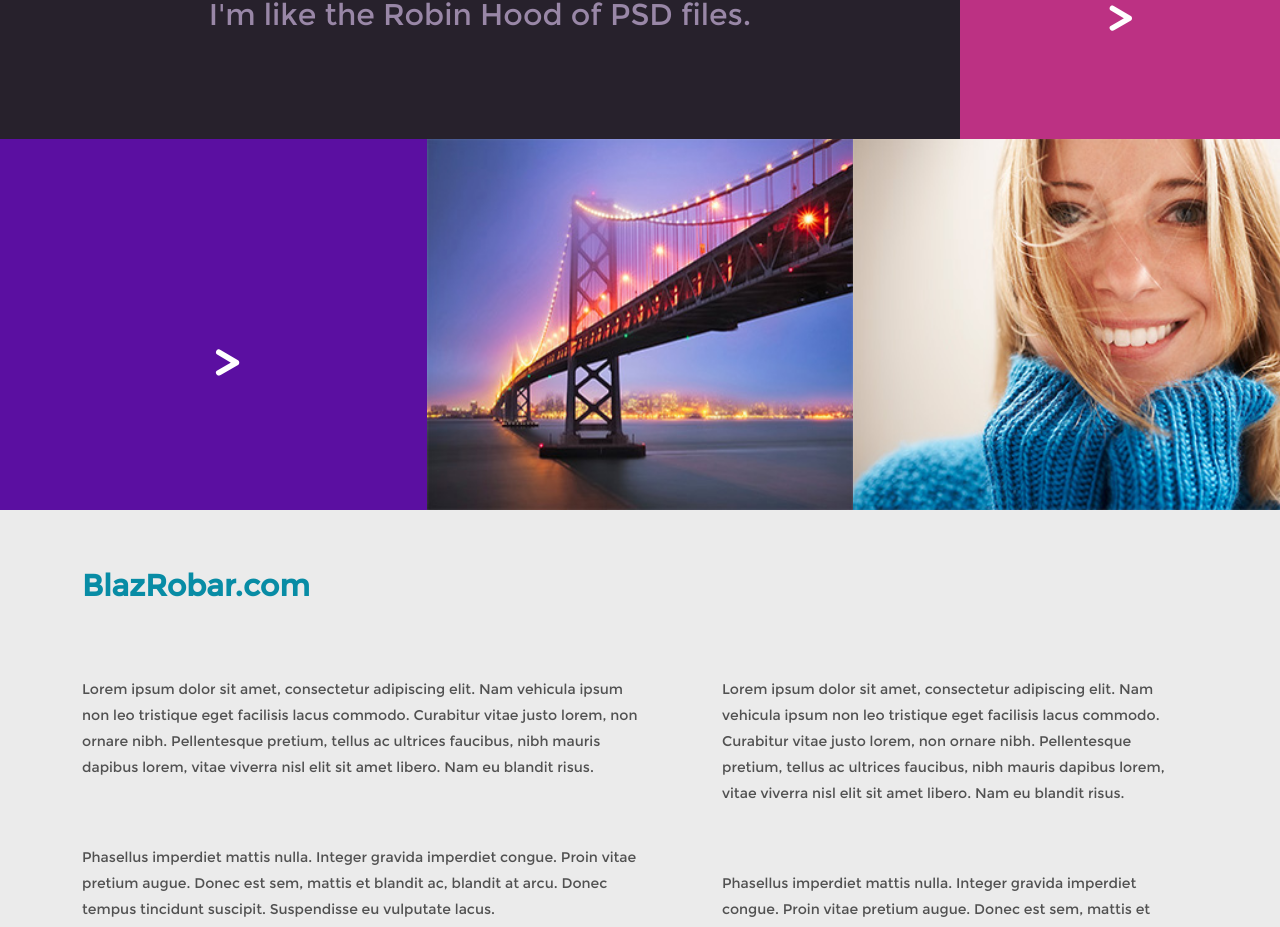
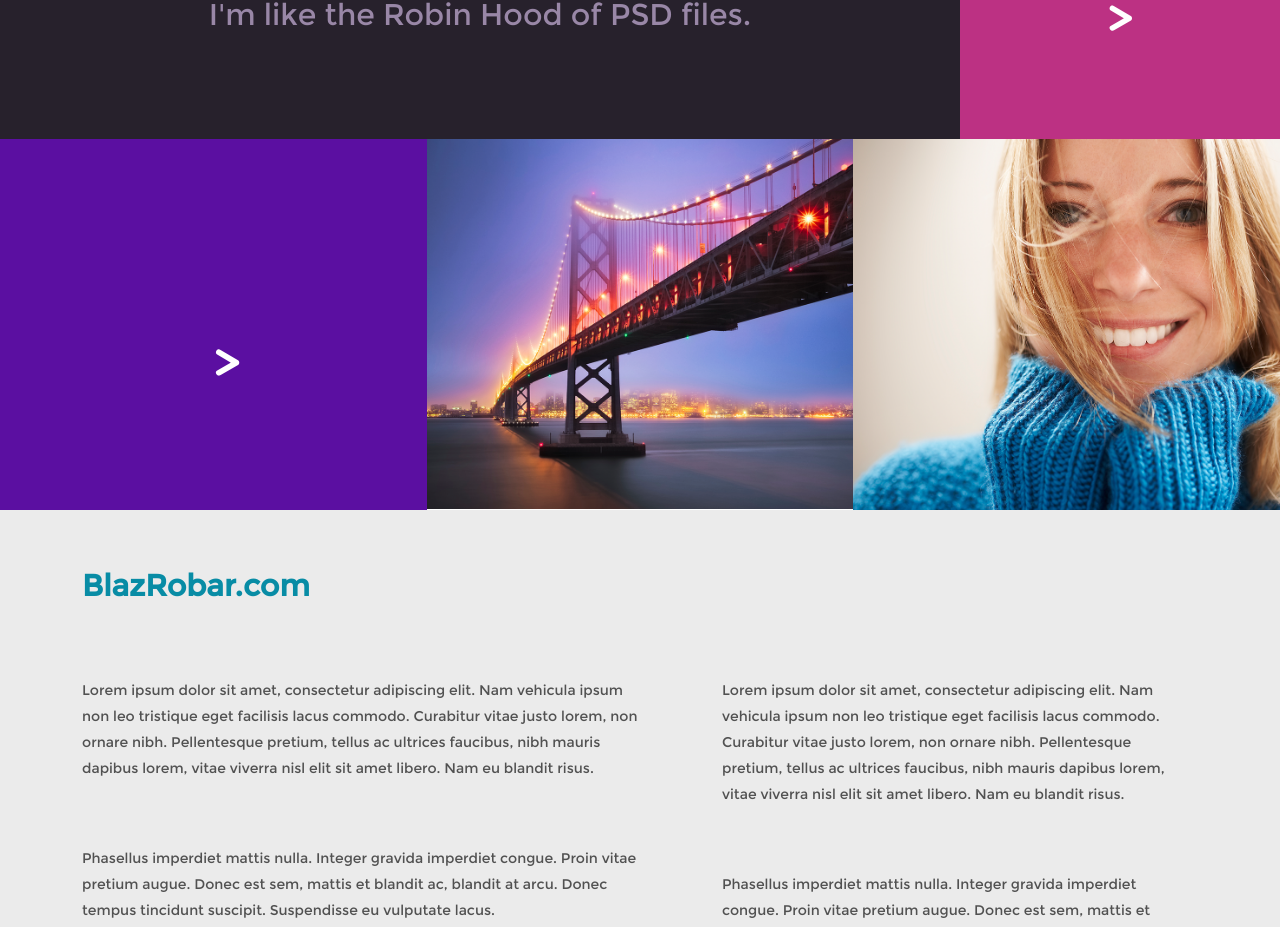
Before and after one commit to hzsenko/BlazRobar-psd, a plain HTML site: page index.html in a window 1280 px wide. Shown: the part 858-1785 px from the top of the page. Drawn offline with Linux system fonts and the light colour scheme.

Commit message:
Замена фотографий

```diff
--- a/index.html
+++ b/index.html
@@ -63,12 +63,12 @@
 			</div>
 			<div class="col-md-4 col-lg-4 col-sm-4">
 				<div class="block-img">
-					<img src="img/img1.jpg" alt=""/>
+					<img src="img/city.png" alt=""/>
 				</div>
 			</div>
 			<div class="col-md-4 col-lg-4 col-sm-4">
 				<div class="block-img">
-					<img src="img/img2.jpg" alt=""/>
+					<img src="img/girl.png" alt=""/>
 				</div>
 			</div>
 		</div>
@@ -100,7 +100,6 @@
 			</div>
 		</div>
 	</section>
-
 	<!--[if lt IE 9]>
 	<script src="libs/html5shiv/es5-shim.min.js"></script>
 	<script src="libs/html5shiv/html5shiv.min.js"></script>
```
Also changed, not shown: img/city.png (added), img/girl.png (added), img/img1.jpg (deleted), img/img2.jpg (deleted).
